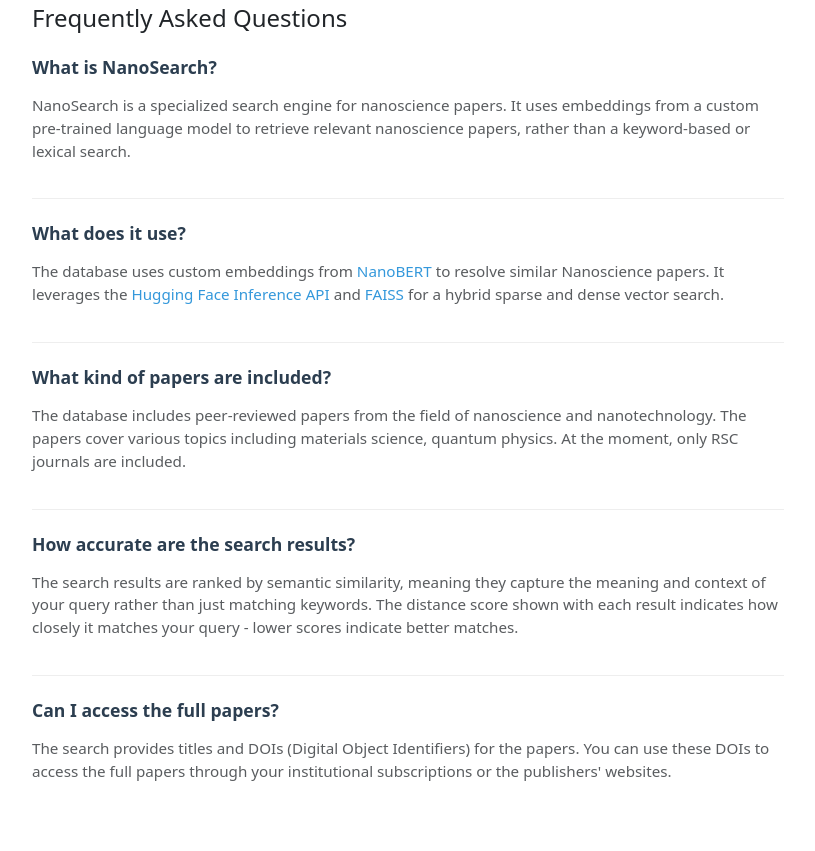
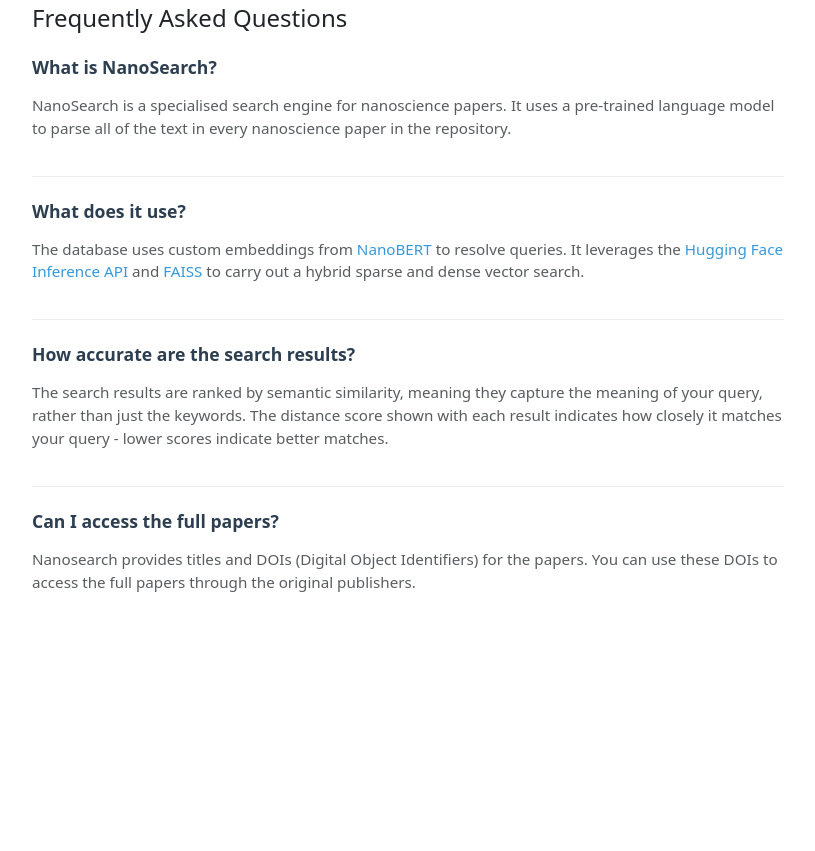
Before and after one commit to alan-yahya/nanoscience-semantic-search, a Flask app: page /faq in a window 1280 px wide. Shown: the part 84-935 px from the top of the page, without its empty margins (232-1047 px from the left). After the commit the page ends 676 px from the top, so only its background shows below. Run offline with Flask 3, Linux system fonts and the light colour scheme; parts of the project's set-up code (start-up, migrations or seed data) failed here and were passed over.

Commit message:
Add files via upload

```diff
--- a/static/js/FAQPage.jsx
+++ b/static/js/FAQPage.jsx
@@ -2,23 +2,19 @@ const FAQPage = () => {
     const faqs = [
         {
             question: "What is NanoSearch?",
-            answer: "NanoSearch is a specialized search engine for nanoscience papers. It uses embeddings from a custom pre-trained language model to retrieve relevant nanoscience papers, rather than a keyword-based or lexical search."
+            answer: "NanoSearch is a specialised search engine for nanoscience papers. It uses a pre-trained language model to parse all of the text in every nanoscience paper in the repository."
         },
         {
             question: "What does it use?",
-            answer: `The database uses custom embeddings from <a href="https://huggingface.co/Flamenco43/NanoBERT-V2" target="_blank" style="color: #3498db; text-decoration: none;">NanoBERT</a> to resolve similar Nanoscience papers. It leverages the <a href="https://huggingface.co/docs/api-inference/en/index" target="_blank" style="color: #3498db; text-decoration: none;">Hugging Face Inference API</a> and <a href="https://github.com/facebookresearch/faiss" target="_blank" style="color: #3498db; text-decoration: none;">FAISS</a> for a hybrid sparse and dense vector search.`
-        },
-        {
-            question: "What kind of papers are included?",
-            answer: "The database includes peer-reviewed papers from the field of nanoscience and nanotechnology. The papers cover various topics including materials science, quantum physics. At the moment, only RSC journals are included."
+            answer: `The database uses custom embeddings from <a href="https://huggingface.co/Flamenco43/NanoBERT-V2" target="_blank" style="color: #3498db; text-decoration: none;">NanoBERT</a> to resolve queries. It leverages the <a href="https://huggingface.co/docs/api-inference/en/index" target="_blank" style="color: #3498db; text-decoration: none;">Hugging Face Inference API</a> and <a href="https://github.com/facebookresearch/faiss" target="_blank" style="color: #3498db; text-decoration: none;">FAISS</a> to carry out a hybrid sparse and dense vector search.`
         },
         {
             question: "How accurate are the search results?",
-            answer: "The search results are ranked by semantic similarity, meaning they capture the meaning and context of your query rather than just matching keywords. The distance score shown with each result indicates how closely it matches your query - lower scores indicate better matches."
+            answer: "The search results are ranked by semantic similarity, meaning they capture the meaning of your query, rather than just the keywords. The distance score shown with each result indicates how closely it matches your query - lower scores indicate better matches."
         },
         {
             question: "Can I access the full papers?",
-            answer: "The search provides titles and DOIs (Digital Object Identifiers) for the papers. You can use these DOIs to access the full papers through your institutional subscriptions or the publishers' websites."
+            answer: "Nanosearch provides titles and DOIs (Digital Object Identifiers) for the papers. You can use these DOIs to access the full papers through the original publishers."
         }
     ];
 
--- a/templates/base.html
+++ b/templates/base.html
@@ -12,8 +12,7 @@
     <meta name="author" content="Your Name">
 
     <!-- Favicon -->
-    <link rel="icon" type="image/svg+xml" href="{{ url_for('static', filename='favicon.svg') }}">
-    <link rel="alternate icon" type="image/png" href="{{ url_for('static', filename='favicon.png') }}">
+    <link rel="icon" type="image/x-icon" href="{{ url_for('static', filename='favicon_tab.svg') }}">
 
     <!-- Bootstrap CSS -->
     <link href="https://cdn.jsdelivr.net/npm/bootstrap@5.3.0/dist/css/bootstrap.min.css" rel="stylesheet">
--- a/templates/index.html
+++ b/templates/index.html
@@ -119,7 +119,7 @@
             <strong>Database Statistics</strong><br>
             Number of FAISS Vectors: {{ faiss_count }}<br>
             Vector Dimensions: {{ vector_dim }}<br><br>
-            How can I help you search through the nanoscience papers?
+            Please describe the topics or content of the nanoscience papers you want to search for.
         `;
         chatContainer.appendChild(statsDiv);
     };
```
Also changed, not shown: static/favicon.svg, static/favicon_tab.svg (added).
